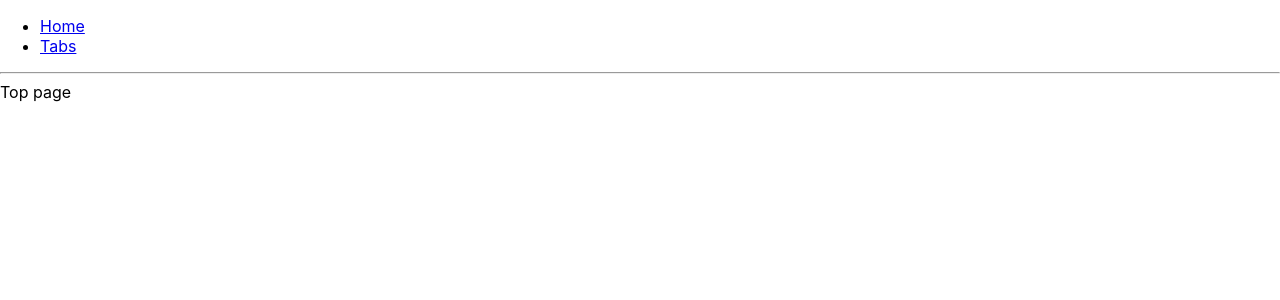
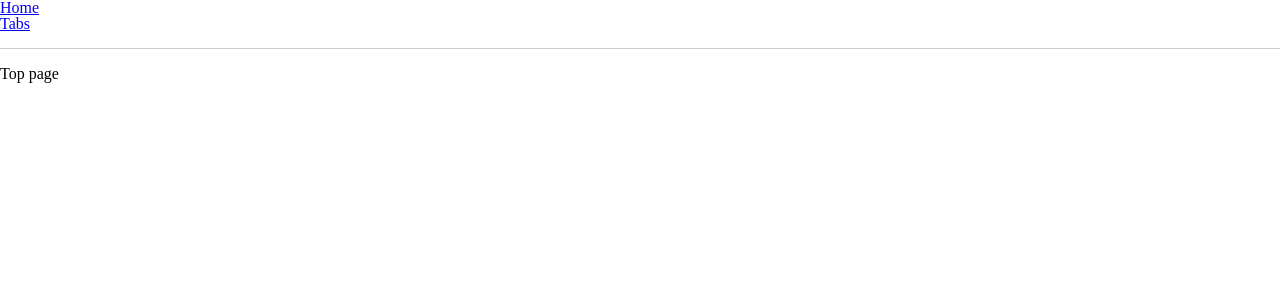
Before and after one commit to toshiyuki-sato/react-sample, a React (Create React App) app: page / in a window 1280 px wide. Shown: the top 300 px of the page. Built offline with nearby package versions, Linux system fonts and the light colour scheme.

Commit message:
Add reset css

```diff
--- a/src/index.css
+++ b/src/index.css
@@ -1,13 +1,165 @@
-body {
+html,
+body,
+div,
+span,
+object,
+iframe,
+h1,
+h2,
+h3,
+h4,
+h5,
+h6,
+p,
+blockquote,
+pre,
+abbr,
+address,
+cite,
+code,
+del,
+dfn,
+em,
+img,
+ins,
+kbd,
+q,
+samp,
+small,
+strong,
+sub,
+sup,
+var,
+b,
+i,
+dl,
+dt,
+dd,
+ol,
+ul,
+li,
+fieldset,
+form,
+label,
+legend,
+table,
+caption,
+tbody,
+tfoot,
+thead,
+tr,
+th,
+td,
+article,
+aside,
+canvas,
+details,
+figcaption,
+figure,
+footer,
+header,
+hgroup,
+menu,
+nav,
+section,
+summary,
+time,
+mark,
+audio,
+video {
   margin: 0;
-  font-family: -apple-system, BlinkMacSystemFont, 'Segoe UI', 'Roboto', 'Oxygen',
-    'Ubuntu', 'Cantarell', 'Fira Sans', 'Droid Sans', 'Helvetica Neue',
-    sans-serif;
-  -webkit-font-smoothing: antialiased;
-  -moz-osx-font-smoothing: grayscale;
+  padding: 0;
+  border: 0;
+  outline: 0;
+  font-size: 100%;
+  vertical-align: baseline;
+  background: transparent;
 }
 
-code {
-  font-family: source-code-pro, Menlo, Monaco, Consolas, 'Courier New',
-    monospace;
+body {
+  line-height: 1;
 }
+
+article,
+aside,
+details,
+figcaption,
+figure,
+footer,
+header,
+hgroup,
+menu,
+nav,
+section {
+  display: block;
+}
+
+nav ul {
+  list-style: none;
+}
+
+blockquote,
+q {
+  quotes: none;
+}
+
+blockquote:before,
+blockquote:after,
+q:before,
+q:after {
+  content: "";
+  content: none;
+}
+
+a {
+  margin: 0;
+  padding: 0;
+  font-size: 100%;
+  vertical-align: baseline;
+  background: transparent;
+}
+
+/* change colours to suit your needs */
+ins {
+  background-color: #ff9;
+  color: #000;
+  text-decoration: none;
+}
+
+/* change colours to suit your needs */
+mark {
+  background-color: #ff9;
+  color: #000;
+  font-style: italic;
+  font-weight: bold;
+}
+
+del {
+  text-decoration: line-through;
+}
+
+abbr[title],
+dfn[title] {
+  border-bottom: 1px dotted;
+  cursor: help;
+}
+
+table {
+  border-collapse: collapse;
+  border-spacing: 0;
+}
+
+/* change border colour to suit your needs */
+hr {
+  display: block;
+  height: 1px;
+  border: 0;
+  border-top: 1px solid #cccccc;
+  margin: 1em 0;
+  padding: 0;
+}
+
+input,
+select {
+  vertical-align: middle;
+}
```
